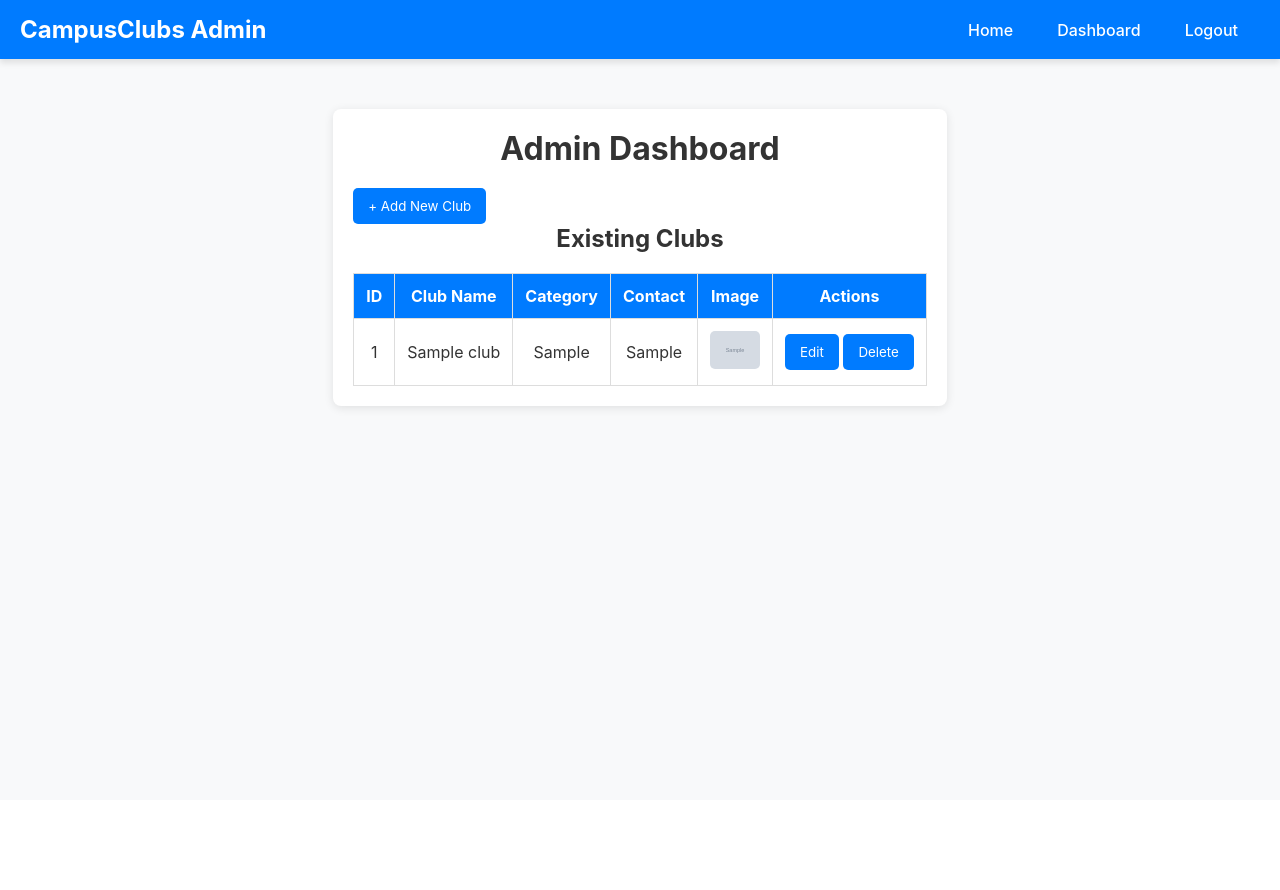
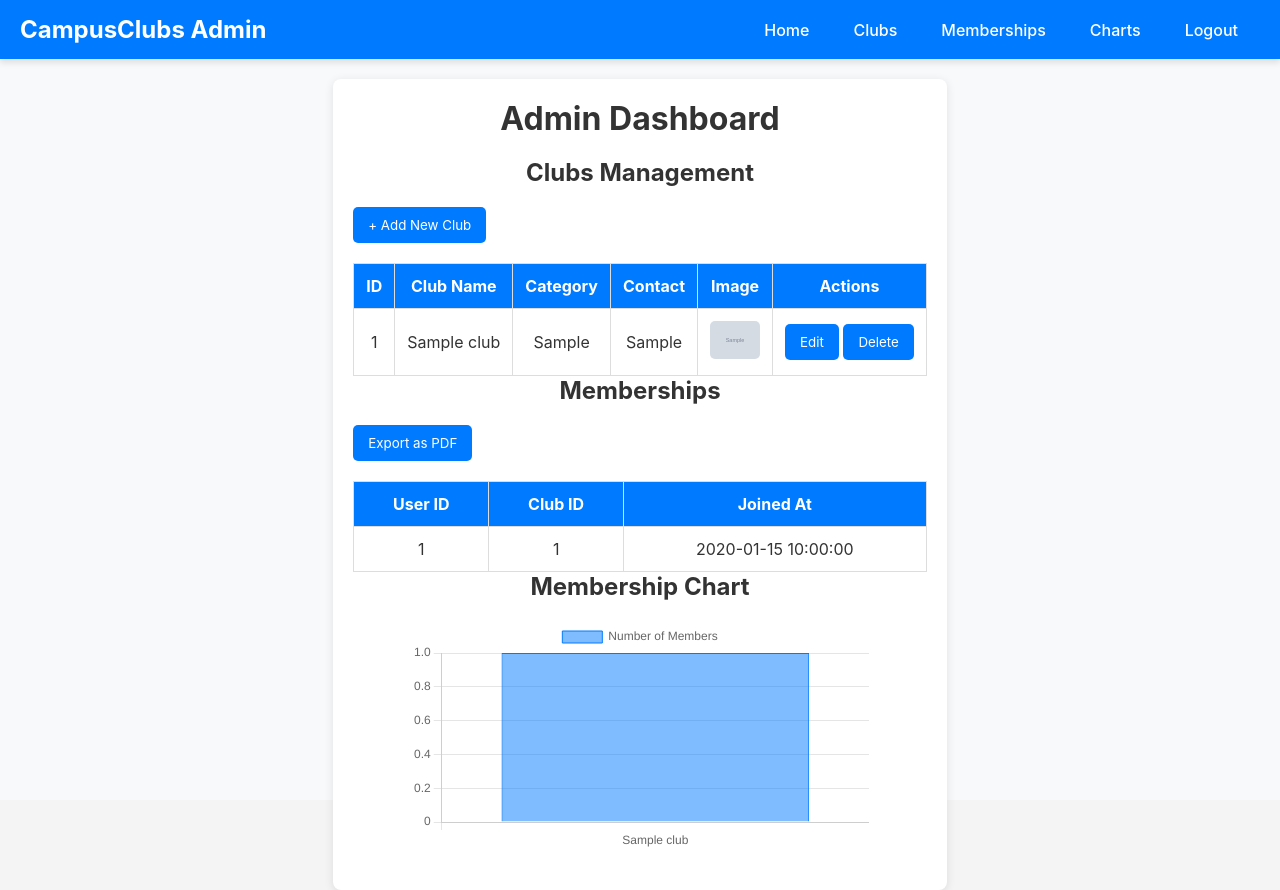
Before and after one commit to leojoegem/campusclubs, a PHP site: page /dashboard.php in a window 1280 px wide. Before the commit the page ends 411 px from the top, so only its background shows below. Run offline with PHP 8.4, Linux system fonts and the light colour scheme; the visitor is signed in with stand-in values (Sample User, id 1); tables that the repository leaves empty or names only in its code hold one stand-in row (values such as "Sample post"); grey boxes marked "Sample" are stand-in pictures; some libraries are stand-ins or nearby versions.

Commit message:
added charts

```diff
--- a/dashboard.php
+++ b/dashboard.php
@@ -85,6 +85,8 @@
     <title>Admin Dashboard</title>
     <link rel="stylesheet" href="https://cdnjs.cloudflare.com/ajax/libs/font-awesome/6.0.0/css/all.min.css">
     <link rel="stylesheet" href="styles.css">
+    <script src="https://cdn.jsdelivr.net/npm/chart.js"></script>
+    <script src="https://cdnjs.cloudflare.com/ajax/libs/jspdf/2.5.1/jspdf.umd.min.js"></script>
     <style>
         * {
             margin: 0;
@@ -122,8 +124,8 @@
             font-weight: 500;
         }
         .dashboard-container {
-            max-width: 900px;
-            margin: 50px auto;
+            max-width: 1200px;
+            margin: 20px auto;
             padding: 20px;
             background: white;
             border-radius: 8px;
@@ -196,6 +198,11 @@
             cursor: pointer;
             font-size: 1.5rem;
         }
+        .chart-container {
+            margin: 20px auto;
+            width: 80%;
+            max-width: 800px;
+        }
     </style>
 </head>
 <body>
@@ -204,7 +211,9 @@
         <nav>
             <ul>
                 <li><a href="home.php">Home</a></li>
-                <li><a href="dashboard.php">Dashboard</a></li>
+                <li><a href="#clubs">Clubs</a></li>
+                <li><a href="#memberships">Memberships</a></li>
+                <li><a href="#charts">Charts</a></li>
                 <li><a href="logout.php">Logout</a></li>
             </ul>
         </nav>
@@ -212,8 +221,11 @@
 
     <main class="dashboard-container">
         <h1>Admin Dashboard</h1>
+
+        <!-- Clubs Section -->
+        <section id="clubs">
+            <h2>Clubs Management</h2>
             <button onclick="openModal()">+ Add New Club</button>
-        <h2>Existing Clubs</h2>
             <table>
                 <thead>
                     <tr>
@@ -251,8 +263,52 @@
                     ?>
                 </tbody>
             </table>
+        </section>
+
+        <!-- Memberships Section -->
+        <section id="memberships">
+            <h2>Memberships</h2>
+            <button onclick="exportMemberships()">Export as PDF</button>
+            <table>
+                <thead>
+                    <tr>
+                        <th>User ID</th>
+                        <th>Club ID</th>
+                        <th>Joined At</th>
+                    </tr>
+                </thead>
+                <tbody>
+                    <?php
+                    // Fetch memberships from the database
+                    $query = "SELECT user_id, club_id, joined_at FROM memberships";
+                    $result = $conn->query($query);
+
+                    if ($result->num_rows > 0) {
+                        while ($row = $result->fetch_assoc()) {
+                            echo "<tr>
+                                    <td>{$row['user_id']}</td>
+                                    <td>{$row['club_id']}</td>
+                                    <td>{$row['joined_at']}</td>
+                                  </tr>";
+                        }
+                    } else {
+                        echo "<tr><td colspan='3'>No memberships found.</td></tr>";
+                    }
+                    ?>
+                </tbody>
+            </table>
+        </section>
+
+        <!-- Charts Section -->
+        <section id="charts">
+            <h2>Membership Chart</h2>
+            <div class="chart-container">
+                <canvas id="membershipChart"></canvas>
+            </div>
+        </section>
     </main>
 
+    <!-- Modal for Adding/Editing Clubs -->
     <div id="clubModal" class="modal">
         <div class="modal-content">
             <span class="close" onclick="closeModal()">&times;</span>
@@ -273,6 +329,68 @@
     </div>
 
     <script>
+        // Chart.js for Membership Chart
+        const ctx = document.getElementById('membershipChart').getContext('2d');
+        const membershipChart = new Chart(ctx, {
+            type: 'bar',
+            data: {
+                labels: <?php
+                    // Fetch club names for chart labels
+                    $query = "SELECT name FROM clubs";
+                    $result = $conn->query($query);
+                    $labels = [];
+                    while ($row = $result->fetch_assoc()) {
+                        $labels[] = $row['name'];
+                    }
+                    echo json_encode($labels);
+                ?>,
+                datasets: [{
+                    label: 'Number of Members',
+                    data: <?php
+                        // Fetch member counts for each club
+                        $query = "SELECT club_id, COUNT(*) as member_count FROM memberships GROUP BY club_id";
+                        $result = $conn->query($query);
+                        $data = [];
+                        while ($row = $result->fetch_assoc()) {
+                            $data[] = $row['member_count'];
+                        }
+                        echo json_encode($data);
+                    ?>,
+                    backgroundColor: 'rgba(0, 123, 255, 0.5)',
+                    borderColor: 'rgba(0, 123, 255, 1)',
+                    borderWidth: 1
+                }]
+            },
+            options: {
+                scales: {
+                    y: {
+                        beginAtZero: true
+                    }
+                }
+            }
+        });
+
+        // Export Memberships as PDF
+        function exportMemberships() {
+            const { jsPDF } = window.jspdf;
+            const doc = new jsPDF();
+            doc.text("Memberships Report", 10, 10);
+            doc.autoTable({
+                head: [['User ID', 'Club ID', 'Joined At']],
+                body: <?php
+                    $query = "SELECT user_id, club_id, joined_at FROM memberships";
+                    $result = $conn->query($query);
+                    $data = [];
+                    while ($row = $result->fetch_assoc()) {
+                        array_push($data, [$row['user_id'], $row['club_id'], $row['joined_at']]);
+                    }
+                    echo json_encode($data);
+                ?>
+            });
+            doc.save('memberships_report.pdf');
+        }
+
+        // Modal Functions
         function openModal() {
             document.getElementById("clubModal").style.display = "flex";
         }
```
Also changed, not shown: home.php (+8 -0 lines). Lines whose indentation alone changed are shown as unchanged.
